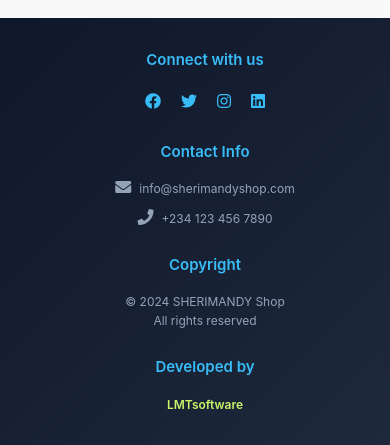
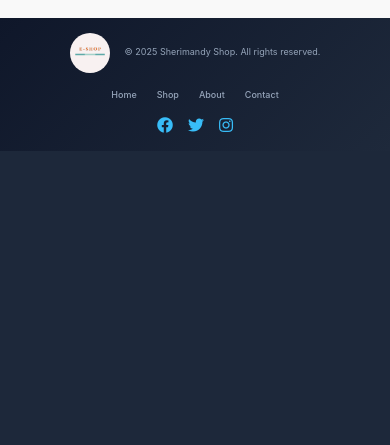
Before and after one commit to JimmyOlsen05/sherimandyshop, a Django app: page /contact/ in a window 390 px wide. Shown: the part 1900-2345 px from the top of the page. After the commit the page ends 2051 px from the top, so only its background shows below. Run offline with Django 3.2, Linux system fonts and the light colour scheme; data that the repository does not hold is empty; some libraries are stand-ins or nearby versions.

Commit message:
Updated features and fixed bugs

```diff
--- a/templates/base.html
+++ b/templates/base.html
@@ -686,75 +686,44 @@
     </main>
 
     <!-- Footer with Interactive Elements -->
-    <footer style="background: linear-gradient(135deg, #0F172A 0%, #1E293B 100%); width: 100%; padding: 3rem 0; margin-top: auto;">
+    <footer style="background: linear-gradient(135deg, #0F172A 0%, #1E293B 100%); width: 100%; padding: 1.5rem 0; margin-top: auto;">
         <div class="container" style="max-width: 1400px; margin: 0 auto; padding: 0 2rem;">
-            <div style="display: grid; grid-template-columns: repeat(auto-fit, minmax(280px, 1fr)); gap: 2.5rem;">
-                <!-- Connect Section -->
-                <div style="display: flex; flex-direction: column; align-items: center;">
-                    <div style="color: #38BDF8; font-weight: 600; font-size: 1.5rem; margin-bottom: 1.5rem;">Connect with us</div>
-                    <div style="display: flex; gap: 2rem;">
-                        <a href="#" style="color: #38BDF8; font-size: 1.8rem; transition: transform 0.2s;"><i class="fab fa-facebook"></i></a>
-                        <a href="#" style="color: #38BDF8; font-size: 1.8rem; transition: transform 0.2s;"><i class="fab fa-twitter"></i></a>
-                        <a href="#" style="color: #38BDF8; font-size: 1.8rem; transition: transform 0.2s;"><i class="fab fa-instagram"></i></a>
-                        <a href="#" style="color: #38BDF8; font-size: 1.8rem; transition: transform 0.2s;"><i class="fab fa-linkedin"></i></a>
-                    </div>
+            <div style="display: flex; flex-wrap: wrap; justify-content: space-between; align-items: center; gap: 1.5rem;">
+                <!-- Logo and Copyright -->
+                <div style="display: flex; align-items: center; gap: 1.5rem;">
+                    <img src="{% static 'img/logo.jpg' %}" alt="Logo" style="width: 40px; height: 40px; border-radius: 50%;">
+                    <span style="color: #94A3B8; font-size: 0.9rem;">&copy; {% now "Y" %} Sherimandy Shop. All rights reserved.</span>
                 </div>
 
-                <!-- Contact Section -->
-                <div style="display: flex; flex-direction: column; align-items: center;">
-                    <div style="color: #38BDF8; font-weight: 600; font-size: 1.5rem; margin-bottom: 1.5rem;">Contact Info</div>
-                    <div style="display: flex; flex-direction: column; align-items: center; gap: 1rem; color: #94A3B8;">
-                        <div style="font-size: 1.2rem;"><i class="fas fa-envelope" style="margin-right: 0.8rem;"></i>info@sherimandyshop.com</div>
-                        <div style="font-size: 1.2rem;"><i class="fas fa-phone" style="margin-right: 0.8rem;"></i>+234 123 456 7890</div>
-                    </div>
+                <!-- Quick Links -->
+                <div style="display: flex; gap: 2rem; align-items: center;">
+                    <a href="{% url 'shop:home' %}" style="color: #94A3B8; text-decoration: none; font-size: 0.9rem; transition: color 0.2s;">Home</a>
+                    <a href="{% url 'shop:shop' %}" style="color: #94A3B8; text-decoration: none; font-size: 0.9rem; transition: color 0.2s;">Shop</a>
+                    <a href="{% url 'shop:about' %}" style="color: #94A3B8; text-decoration: none; font-size: 0.9rem; transition: color 0.2s;">About</a>
+                    <a href="{% url 'shop:contact' %}" style="color: #94A3B8; text-decoration: none; font-size: 0.9rem; transition: color 0.2s;">Contact</a>
                 </div>
 
-                <!-- Copyright Section -->
-                <div style="display: flex; flex-direction: column; align-items: center;">
-                    <div style="color: #38BDF8; font-weight: 600; font-size: 1.5rem; margin-bottom: 1.5rem;">Copyright</div>
-                    <div style="text-align: center; color: #94A3B8; font-size: 1.2rem; line-height: 1.6;">
-                        &copy; 2024 SHERIMANDY Shop<br>All rights reserved
-                    </div>
-                </div>
-
-                <!-- Developer Section -->
-                <div style="display: flex; flex-direction: column; align-items: center;">
-                    <div style="color: #38BDF8; font-weight: 600; font-size: 1.5rem; margin-bottom: 1.5rem;">Developed by</div>
-                    <div>
-                        <a href="https://lmtsoftware.netlify.app" target="_blank" style="color: #caf568; font-weight: 600; text-decoration: none; font-size: 1.2rem;">LMTsoftware</a>
-                    </div>
+                <!-- Social Links -->
+                <div style="display: flex; gap: 1.5rem;">
+                    <a href="#" style="color: #38BDF8; font-size: 1.2rem; transition: transform 0.2s;" onmouseover="this.style.transform='scale(1.2)'" onmouseout="this.style.transform='scale(1)'"><i class="fab fa-facebook"></i></a>
+                    <a href="#" style="color: #38BDF8; font-size: 1.2rem; transition: transform 0.2s;" onmouseover="this.style.transform='scale(1.2)'" onmouseout="this.style.transform='scale(1)'"><i class="fab fa-twitter"></i></a>
+                    <a href="#" style="color: #38BDF8; font-size: 1.2rem; transition: transform 0.2s;" onmouseover="this.style.transform='scale(1.2)'" onmouseout="this.style.transform='scale(1)'"><i class="fab fa-instagram"></i></a>
                 </div>
             </div>
         </div>
     </footer>
 
     <style>
-    @media (max-width: 1024px) {
-        footer {
-            padding: 2.5rem 0;
+    @media (max-width: 768px) {
+        footer .container > div {
+            justify-content: center;
+            text-align: center;
         }
 
-        footer .container > div {
-            gap: 2rem;
+        footer .container > div > div {
+            width: 100%;
+            justify-content: center;
         }
-    }
-
-    @media (max-width: 640px) {
-        footer {
-            padding: 2rem 0;
-        }
-
-        footer .container > div {
-            gap: 1.5rem;
-        }
-    }
-
-    footer a[style*="transition"] {
-        display: inline-block;
-    }
-
-    footer a[style*="transition"]:hover {
-        transform: translateY(-3px);
     }
     </style>
 
```
